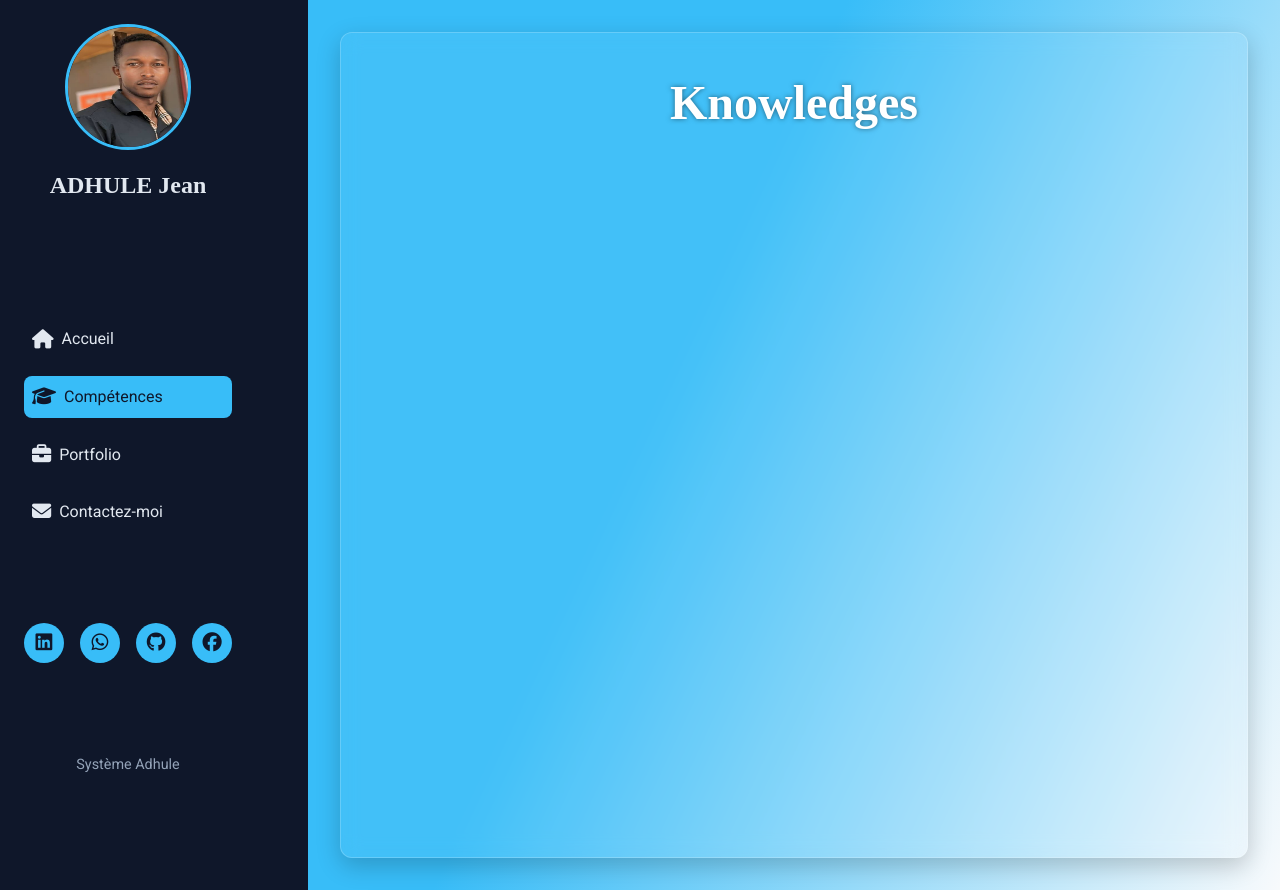
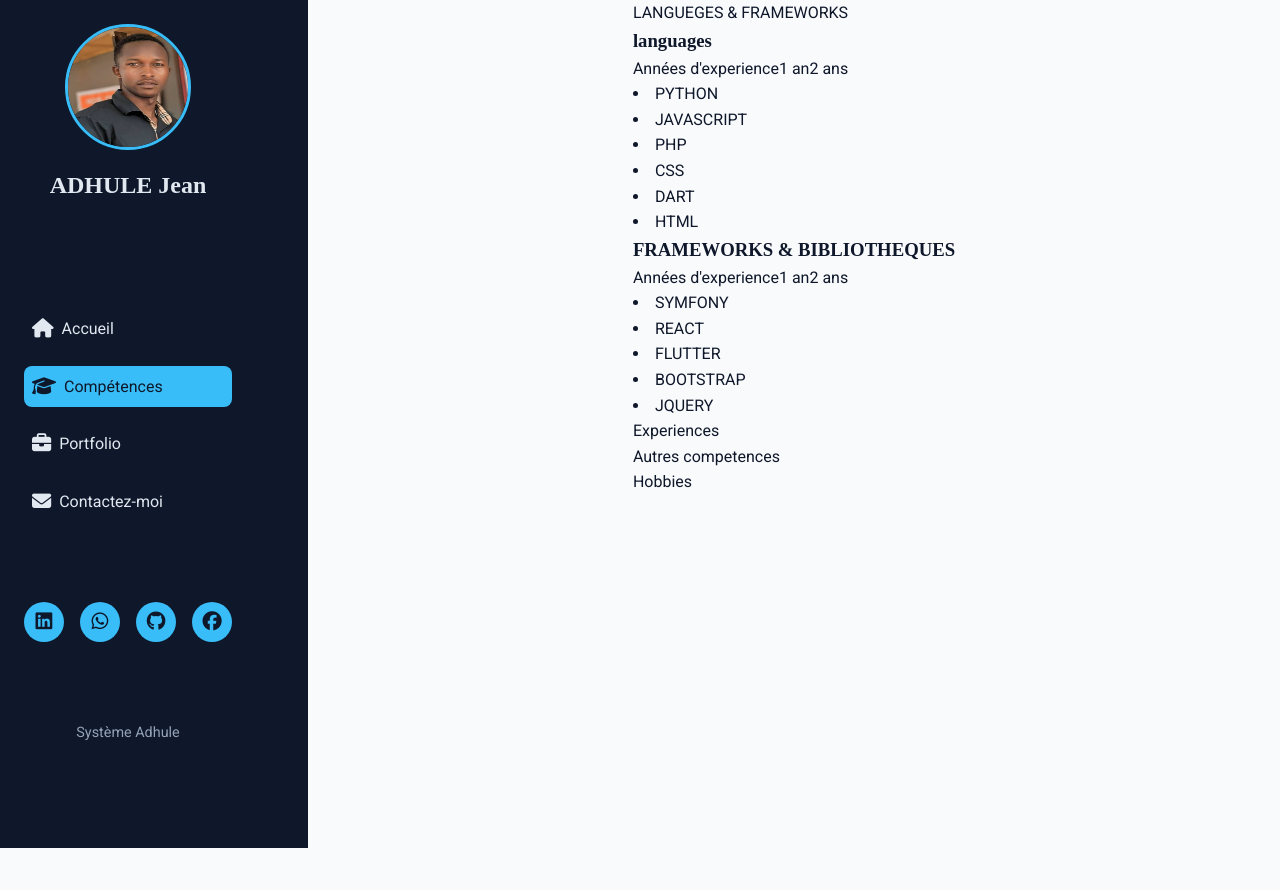
Before and after one commit to ADHULE/react_cv, a React (Create React App) app: page /knowledges in a window 1280 px wide. After the commit the page ends 848 px from the top, so only its background shows below. Built offline with nearby package versions, Linux system fonts and the light colour scheme; a web font is replaced by a local one.

Commit message:
affichage des informations statiques de knowledges

```diff
--- /dev/null
+++ b/src/Components/Knowledges/Experiences.js
@@ -0,0 +1,11 @@
+import React from 'react';
+
+const Experiences = () => {
+    return (
+        <div>
+            Experiences
+        </div>
+    );
+};
+
+export default Experiences;
--- /dev/null
+++ b/src/Components/Knowledges/Hobbies.js
@@ -0,0 +1,11 @@
+import React from 'react';
+
+const Hobbies = () => {
+    return (
+        <div>
+            Hobbies
+        </div>
+    );
+};
+
+export default Hobbies;
--- /dev/null
+++ b/src/Components/Knowledges/Languages.js
@@ -0,0 +1,50 @@
+import React, { Component } from 'react';
+import ProgressBar from './ProgressBar';
+
+class Languages extends Component {
+    state={
+        Languages:[
+            {id:1,value:"PYTHON"},
+            {id:2,value:"JAVASCRIPT"},
+            {id:3,value:"PHP"},
+            {id:4,value:"CSS"},
+            {id:5,value:"DART"},
+            {id:7,value:"HTML"},
+        ],
+        Frameworks:[
+            {id:1,value: "SYMFONY"},
+            {id:1,value: "REACT"},
+            {id:1,value: "FLUTTER"},
+            {id:1,value: "BOOTSTRAP"},
+            {id:1,value: "JQUERY"},
+
+        ]
+    }
+    render() {
+        let{Languages, Frameworks}=this.state;
+        return (
+            <div className='languages'>
+                LANGUEGES & FRAMEWORKS
+
+                <div className='languagesContent'>
+                    <ProgressBar languages={Languages}
+
+                     className="languagesDisplay"
+                     title="languages"
+                    />
+
+                    <ProgressBar
+                    title="FRAMEWORKS & BIBLIOTHEQUES"
+                    className="frameworksDisplay"
+                    languages={Frameworks}
+                    />
+
+
+
+                </div>
+            </div>
+        );
+    }
+}
+
+export default Languages;
--- /dev/null
+++ b/src/Components/Knowledges/OtherSkills.js
@@ -0,0 +1,11 @@
+import React from 'react';
+
+const OtherSkills = () => {
+    return (
+        <div>
+            Autres competences
+        </div>
+    );
+};
+
+export default OtherSkills;
--- /dev/null
+++ b/src/Components/Knowledges/ProgressBar.js
@@ -0,0 +1,35 @@
+import React from "react";
+
+const ProgressBar = (props) => {
+  return (
+    <div className={props.className}>
+      <h3>{props.title}</h3>
+
+      <div className="years">
+        <span>Années d'experience</span>
+        <span>1 an</span>
+        <span>2 ans</span>
+      </div>
+      {/* afficher les informations */}
+      <div className="languagesList">
+        {/* écrir le javaScript dans jsx */}
+        {props.languages.map((item) => {
+          let xpYears = 2;
+          let progressBar = (item.xp / xpYears) * 100 + "%";
+
+          // retourner les valeurs
+          return (
+            <div className="languagesList" key={item.id}>
+              <li>{item.value}</li>
+              <div className="progressBar" style={{ width: progressBar }}>
+                {" "}
+              </div>
+            </div>
+          );
+        })}
+      </div>
+    </div>
+  );
+};
+
+export default ProgressBar;
--- a/src/Pages/Home.js
+++ b/src/Pages/Home.js
@@ -26,7 +26,7 @@ const Home = () => {
             <div className="left">
               <h3>Expertise Technique</h3>
               <p>
-                Passionné par la **conception et le déploiement** d'applications web robustes. Je transforme vos défis métiers complexes en **solutions logicielles performantes et évolutives**.
+                Passionné par la conception et le déploiement d'applications web robustes. Je transforme vos défis métiers complexes en solutions logicielles performantes et évolutives.
               </p>
             </div>
 
@@ -36,7 +36,7 @@ const Home = () => {
                 SLOGAN : <span>Amour, Confiance et Travail</span>{" "}
               </h3>
               <p className="impact-statement">
-                **Coder votre succès est notre métier.** La résolution de vos problèmes est notre objectif, et la réalisation de vos ambitions est notre priorité absolue.
+                Coder votre succès est notre métier. La résolution de vos problèmes est notre objectif, et la réalisation de vos ambitions est notre priorité absolue.
               </p>
             </div>
           </div>
@@ -44,7 +44,7 @@ const Home = () => {
           {/* Section 3 : Appel à l'Action (CTA) */}
           <footer>
              <p className="cta-text">
-                Prêt à optimiser votre **stack technique** ? Téléchargez mon CV pour explorer mes réalisations concrètes.
+                Prêt à optimiser votre stack technique ? Téléchargez mon CV pour explorer mes réalisations concrètes.
              </p>
              <a href="#" target="_blank" className="download-btn">
                 📄 Télécharger le PDF
--- a/src/Pages/Knowledges.js
+++ b/src/Pages/Knowledges.js
@@ -1,17 +1,19 @@
 import React from "react";
+import Experiences from "../Components/Knowledges/Experiences";
+import Hobbies from "../Components/Knowledges/Hobbies";
+import OtherSkills from "../Components/Knowledges/OtherSkills";
+import Languages from "../Components/Knowledges/Languages";
 import Navigation from "../Components/Navigation";
 
 const Knowledges = () => {
   return (
     <div className="knowledges">
-      <Navigation />
+       <Navigation />
       <div className="knowledgesContent">
-        <div className="content">
-          <h1>Knowledges</h1>
-
-
-
-        </div>
+        <Languages />
+        <Experiences />
+        <OtherSkills />
+        <Hobbies />
       </div>
     </div>
   );
--- a/src/Pages/NotFound.js
+++ b/src/Pages/NotFound.js
@@ -1,9 +1,21 @@
 import React from 'react';
+import { NavLink } from 'react-router-dom';
 
 const NotFound = () => {
     return (
         <div className='notfound'>
-            <h1>NotFound</h1>
+            <div className='notfountContent' >
+            <h1>Désolé cette page n'existe pas!</h1>
+            <div className='content'>
+                <NavLink exact to ="/" >
+                <li className='fas fa-home' ></li>
+                <span>Accueil</span>
+                </NavLink>
+
+            </div>
+
+
+            </div>
         </div>
     );
 };
--- a/src/Styles/Pages/_home.scss
+++ b/src/Styles/Pages/_home.scss
@@ -4,6 +4,7 @@
     position: relative;
     overflow: hidden;
     // background: linear-gradient(115deg, $accent_color 10%, transparent 100%);
+
 
     /* Effet : Pseudo-élément pour un effet visuel en fond (comme des cercles ou des formes) */
     &::before {
@@ -30,6 +31,16 @@
     padding: 2rem;
     z-index: 2;
     /* S'assure que le contenu est au-dessus du pseudo-élément */
+    &:after{
+        content: 'test';
+        position: absolute;
+        height: 100%;
+        width: inherit;
+        background: url("../../Media/total_img.jpg") no-repeat center/cover;
+        z-index: -1;
+        filter: brightness(30%);
+
+    }
 }
 
 .content {
--- a/src/Styles/Pages/_knowledges.scss
+++ b/src/Styles/Pages/_knowledges.scss
@@ -1,48 +1,13 @@
 .knowledges {
     display: flex;
     min-height: 100vh;
-    background: linear-gradient(115deg, $second_color 50%, transparent 100%);
-    position: relative;
-    overflow: hidden;
+    // position: relative;
+    // overflow: hidden;
 
     .knowledgesContent {
-        flex: 1;
-        display: flex;
-        align-items: center;
-        justify-content: center;
-        padding: 2rem;
+        // max-width: 1200px;
+        margin: 0 auto;
+        // padding: 2rem;
 
-        .content {
-            text-align: center;
-            background: rgba(255, 255, 255, 0.05);
-            backdrop-filter: blur(10px);
-            height: 95vh;
-            width: 100%;
-
-            border-radius: 12px;
-            padding: 2rem;
-            box-shadow: 0 8px 24px rgba(0, 0, 0, 0.2);
-
-            &:hover {
-                box-shadow: 0 10px 0 10px $second_text_color;
-            }
-
-            h1 {
-                font-size: 3rem;
-                margin-bottom: 0.5rem;
-
-                span {
-                    color: $accent_color; // Ajoute une couleur d’accent
-                }
-            }
-
-            h2 {
-                font-size: 1.5rem;
-                font-weight: 300;
-                margin-bottom: 1.5rem;
-            }
-
-
-        }
     }
 }
--- a/src/Styles/Pages/_notfound.scss
+++ b/src/Styles/Pages/_notfound.scss
@@ -1,48 +1,45 @@
+/* NotFound.css */
 .notfound {
   display: flex;
-    min-height: 100vh;
-    background: linear-gradient(115deg, $notfound_color 50%, transparent 100%);
-    position: relative;
-    overflow: hidden;
-
-    .notfoundContent {
-        flex: 1;
-        display: flex;
+  justify-content: center;
   align-items: center;
-        justify-content: center;
-        padding: 2rem;
-
-        .content {
+  height: 100vh;
+  background: linear-gradient(135deg, #2c3e50, #3498db);
+  color: #fff;
+  font-family: 'Segoe UI', Tahoma, Geneva, Verdana, sans-serif;
   text-align: center;
-            background: rgba(255, 255, 255, 0.05);
-            backdrop-filter: blur(10px);
-            height: 95vh;
-            width: 100%;
-
-            border-radius: 12px;
-            padding: 2rem;
-            box-shadow: 0 8px 24px rgba(0, 0, 0, 0.2);
-
-            &:hover {
-                box-shadow: 0 10px 0 10px $second_text_color;
 }
 
-            h1 {
-                font-size: 3rem;
-                margin-bottom: 0.5rem;
-
-                span {
-                    color: $accent_color; // Ajoute une couleur d’accent
-                }
+.notfountContent {
+  max-width: 600px;
+  padding: 40px;
+  background-color: rgba(0, 0, 0, 0.4);
+  border-radius: 12px;
+  box-shadow: 0 8px 16px rgba(0, 0, 0, 0.3);
 }
 
-            h2 {
-                font-size: 1.5rem;
-                font-weight: 300;
-                margin-bottom: 1.5rem;
+.notfountContent h1 {
+  font-size: 2.5rem;
+  margin-bottom: 20px;
 }
 
+.content a {
+  display: inline-flex;
+  align-items: center;
+  gap: 10px;
+  padding: 12px 24px;
+  background-color: #e74c3c;
+  color: #fff;
+  text-decoration: none;
+  border-radius: 8px;
+  font-weight: bold;
+  transition: background-color 0.3s ease;
+}
 
+.content a:hover {
+  background-color: #c0392b;
 }
+
+.fas.fa-home {
+  font-size: 1.2rem;
 }
-}
--- a/src/Styles/_settings.scss
+++ b/src/Styles/_settings.scss
@@ -15,6 +15,14 @@ $second_text_color: #94a3b8;      // Gris bleuté — subtilité, hiérarchie vi
 $accent_color: #007BFF;
 $notfound_color:rgba(224, 13, 13, 0.664);
 $success_color:#28a745;
+
+$primary-color: #3f72af; // Un bleu/indigo élégant
+$secondary-color: #dbe2ef; // Un bleu très clair pour les fonds
+
+$text-dark: #112a46; // Texte foncé
+$text-light: #ffffff; // Texte clair
+$background-color: #f5f5f5; // Fond de page
+
 /* Polices */
 $font-primary: 'Roboto', sans-serif;       // Texte général
 $font-secondary: 'Nova Round', cursive;   // Titres / nom
```
Also changed, not shown: src/Media/total_img.jpg (renamed from public/Media/total_img.jpg). Lines whose indentation alone changed are shown as unchanged.
